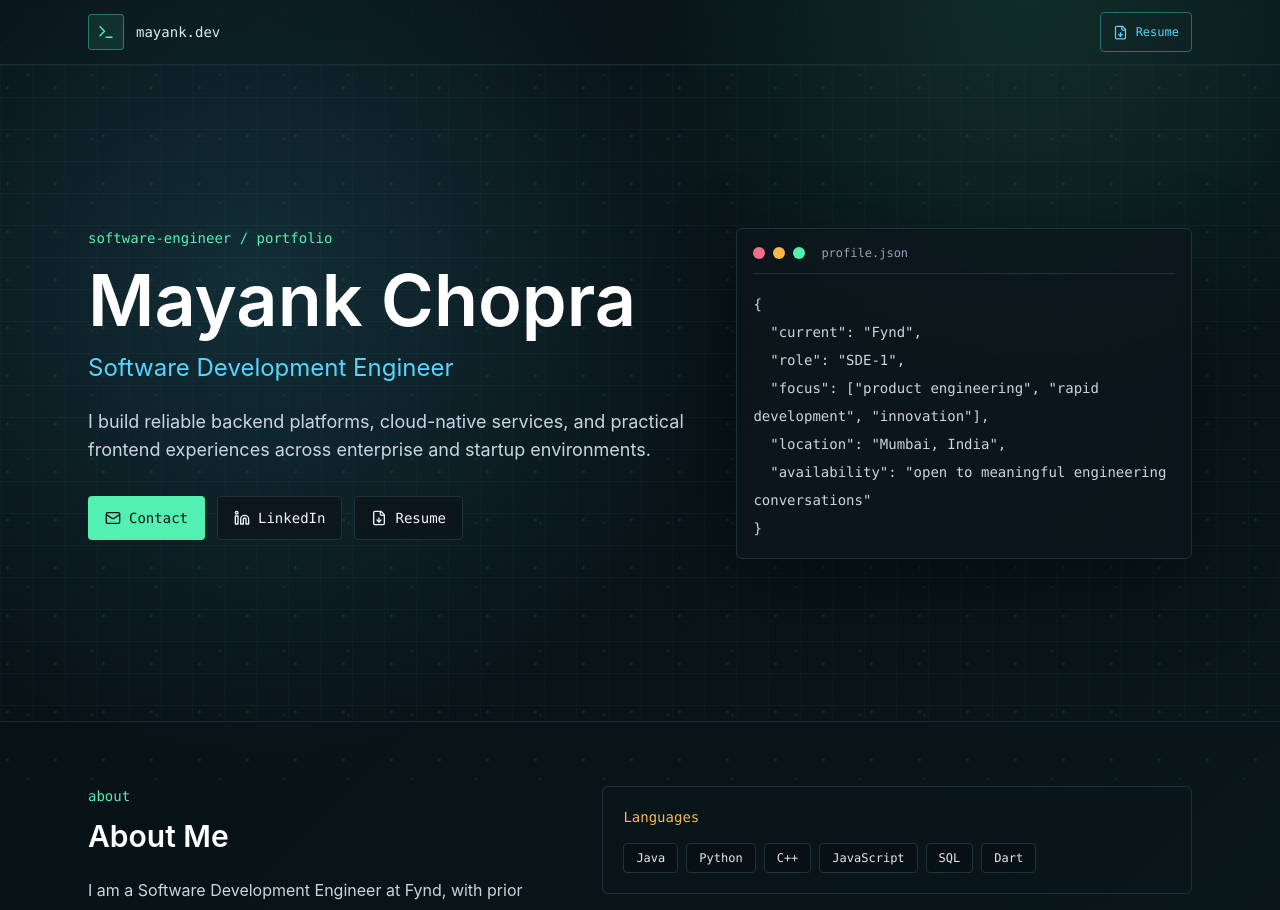
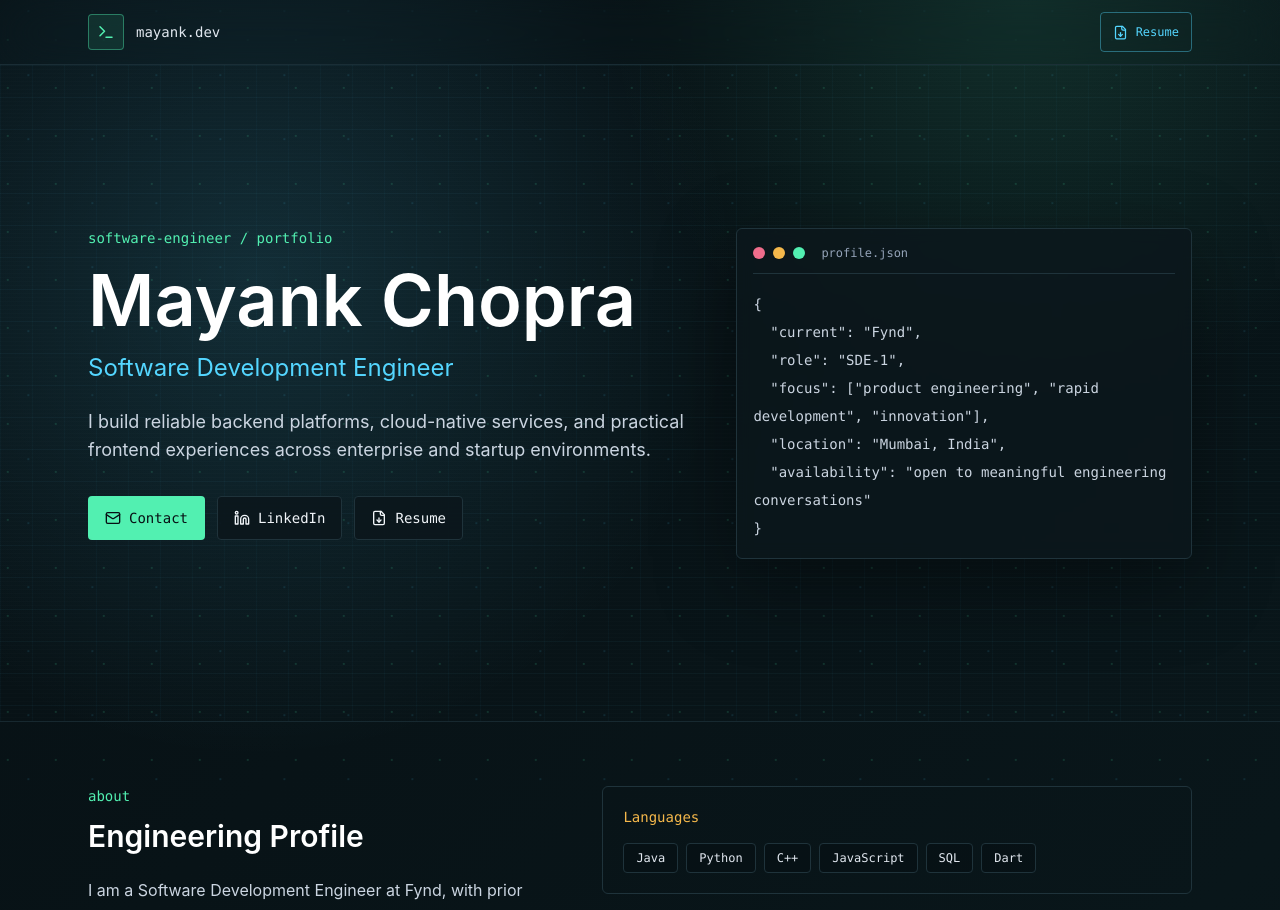
Before and after one commit to Mayank7832/portfolio-website, a Next.js app: page / in a window 1280 px wide. Shown: the top 910 px of the page. Built offline with nearby package versions, Linux system fonts and the light colour scheme.

Commit message:
headings updated

```diff
--- a/components/PortfolioShell.tsx
+++ b/components/PortfolioShell.tsx
@@ -68,7 +68,7 @@ export function Hero() {
             <span className="ml-2">profile.json</span>
           </div>
           <pre className="whitespace-pre-wrap text-sm leading-7 text-slate-300">
-{`{
+            {`{
   "current": "Fynd",
   "role": "SDE-1",
   "focus": ["product engineering", "rapid development", "innovation"],
@@ -87,7 +87,7 @@ export function AboutSkills() {
     <section className="mx-auto grid max-w-6xl gap-8 px-4 py-16 sm:px-6 lg:grid-cols-[0.9fr_1.1fr]">
       <div>
         <p className="font-mono text-sm text-mint">about</p>
-        <h2 className="mt-3 text-3xl font-semibold text-white">About Me</h2>
+        <h2 className="mt-3 text-3xl font-semibold text-white">Engineering Profile</h2>
         <p className="mt-5 leading-8 text-slate-300">{portfolio.profile.bio}</p>
         <div className="mt-6 grid gap-3 font-mono text-sm text-slate-300">
           <span className="flex items-center gap-2"><MapPin size={15} className="text-cyan" /> {portfolio.profile.location}</span>
```
